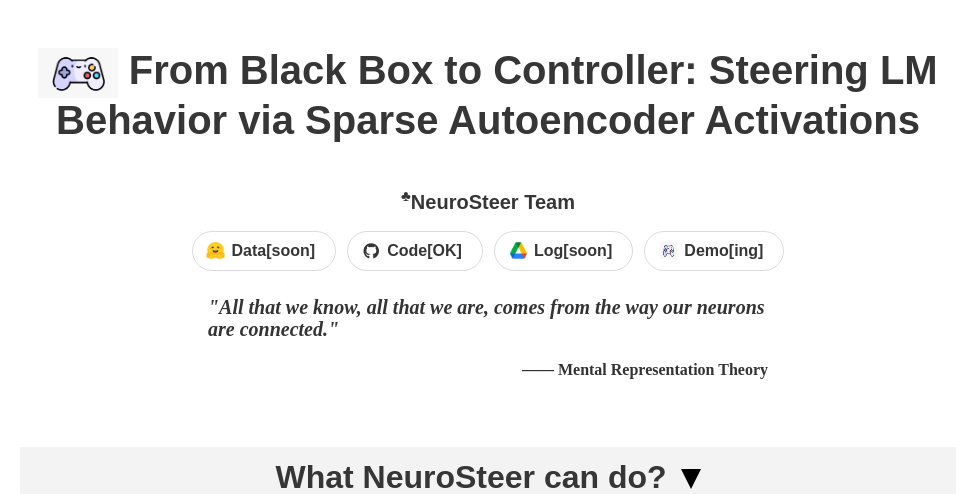
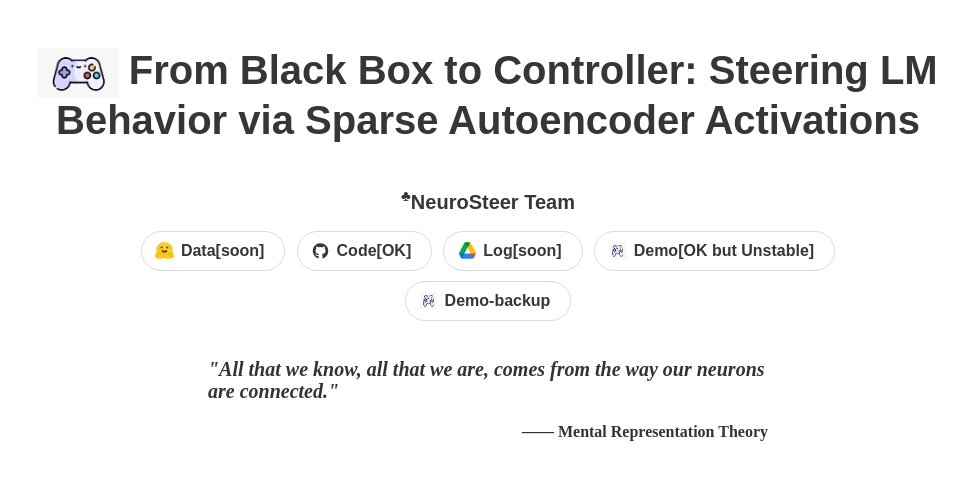
Before and after one commit to ckqqqq/Demo, a plain HTML site: page NeuroSteer/index.html in a window 1280 px wide. Shown: the top 494 px of the page, without its empty margins (152-1127 px from the left). Drawn offline with nearby package versions, Linux system fonts and the light colour scheme; some icons are missing; a web font is replaced by a local one.

```diff
--- a/NeuroSteer/index.html
+++ b/NeuroSteer/index.html
@@ -442,15 +442,26 @@
               </span>
               <!--Twitter-->
               <span class="link-block">
-                <a href="https://anonymous.4open.science/r/NeuroSteer-CC34" target="_blank"
+                <a href="https://neurosteer.anonymous-demo.fun/" target="_blank"
                   class="external-link button is-normal is-rounded">
                   <span class="icon">
                       <img src="./images/logo.png" alt="Drive" style="height: 17px; width: 17px; vertical-align: middle;"/>
                   </span>
-                <span>Demo[ing]</span>
+                <span>Demo[OK but Unstable]</span>
                 </a>
               </span>
             </div>
+
+            <span class="link-block">
+              <a href="https://neurosteer-backup2.anonymous-demo.fun/" target="_blank"
+                class="external-link button is-normal is-rounded">
+                <span class="icon">
+                    <img src="./images/logo.png" alt="Drive" style="height: 17px; width: 17px; vertical-align: middle;"/>
+                </span>
+              <span>Demo-backup</span>
+              </a>
+            </span>
+          </div>
 
 
 
@@ -534,7 +545,7 @@
               <img src="images/easygoing.png" alt="Logo" style="height: 15px; width: 18px; vertical-align: middle;"> <span style="font-style: italic; font-weight: bold; color: red; text-decoration: underline;">easy-going</span> or
               <img src="images/overconfident.png" alt="Logo" style="height: 16px; width: 21px; vertical-align: middle;"> <span style="font-style: italic; font-weight: bold; color: blue; text-decoration: underline;">overconfident</span> ) and engages in collaboration with a distinct 'thinking pattern'
               (<img src="images/debate.png" alt="Logo" style="height: 15px; width: 15px; vertical-align: middle;"> <span style="font-style: italic; font-weight: bold; text-decoration: underline;">debate</span> or
-                <img src="images/reflection.png" alt="Logo" style="height: 16px; width: 16px; vertical-align: middle;"> <span style="font-style: italic; font-weight: bold; text-decoration: underline;">reflection</span>). Through evaluating these multi-agent societies on three benchmark datasets, we discern that certain collaborative strategies not only outshine previous top-tier approaches, but also optimize efficiency (using fewer API tokens). Moreover, our results further illustrate that LLM agents manifest human-like social behaviors, such as conformity and consensus reaching, mirroring foundational social psychology theories. In conclusion, we integrate insights from social psychology to contextualize the collaboration of LLM agents, inspiring further investigations into the collaboration mechanism for LLMs.  -->
+                <img src="images/reflection.png" alt="Logo" style="height: 16px; width: 16px; vertical-align: middle;"> <span style="font-style: italic; font-weight: bold; text-decoration: underline;">reflection</span>). Through evaluating these multi-agent societies on three benchmark datasets, we discern that certain collaborative strategies not only outshine previous top-tier approaches, but also optimize efficiency (using fewer API tokens). Moreover, our results further illustrate that LLM agents manifest human-like social behaviors, such as conformity and consensus reaching, mirroring foundational social psychology theories. In conclusion, we integrate insights from social psyc hology to contextualize the collaboration of LLM agents, inspiring further investigations into the collaboration mechanism for LLMs.  -->
           </p>
         </div>
       </div>
```
